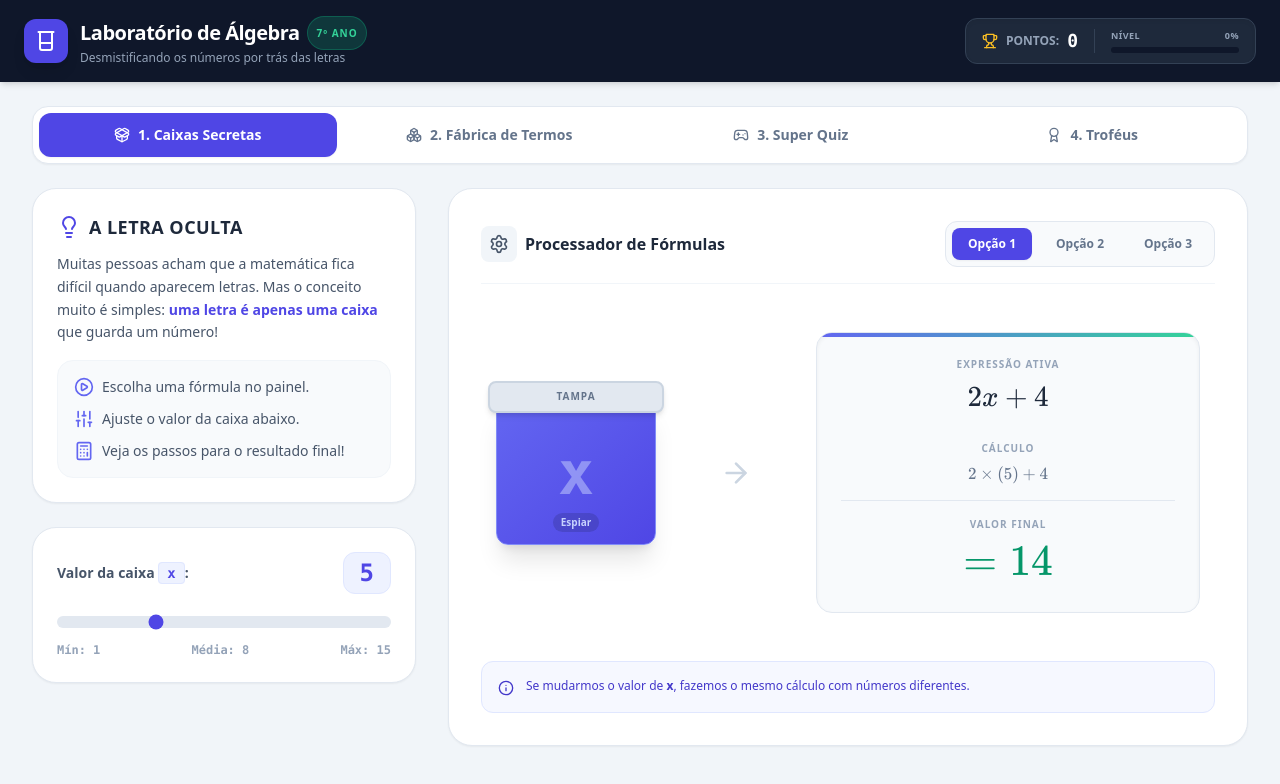
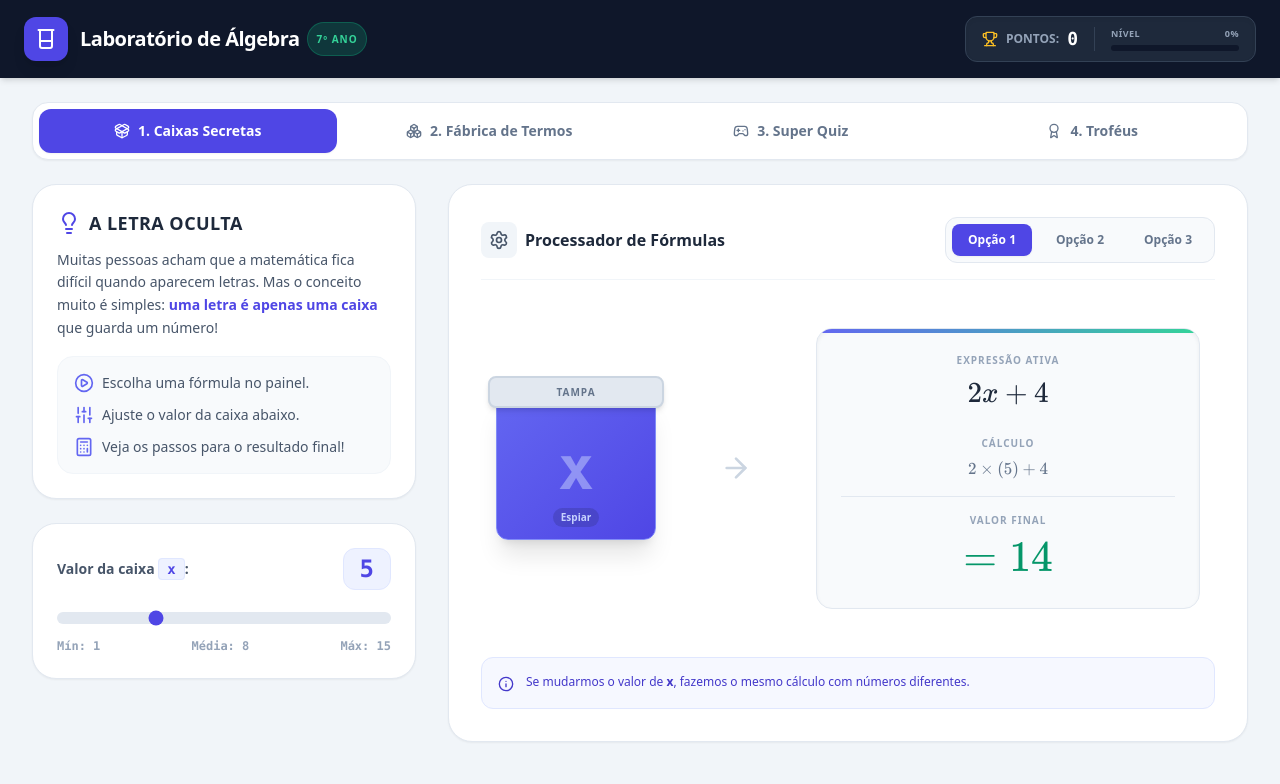
Before and after one commit to Andre-Wa/7-ano-algebra-lab, a plain HTML site: page lab.html in a window 1280 px wide. Drawn offline with nearby package versions, Linux system fonts and the light colour scheme.

Commit message:
Refactor website styles

```diff
--- a/lab.html
+++ b/lab.html
@@ -49,7 +49,6 @@
                     Laboratório de Álgebra
                     <span class="text-[10px] font-bold bg-emerald-500/20 text-emerald-400 py-0.5 px-2 rounded-full border border-emerald-500/30 uppercase tracking-widest hidden sm:inline">7º Ano</span>
                 </h1>
-                <p class="text-xs text-slate-400">Desmistificando os números por trás das letras</p>
             </div>
         </div>
 
```
